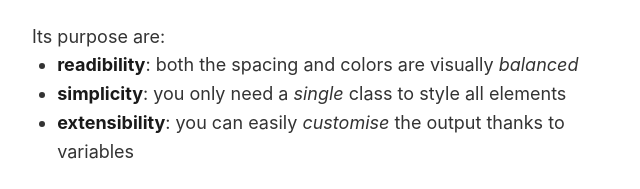
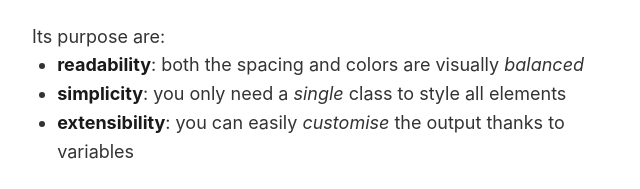
Before and after one commit to jgthms/wysiwyg.css, a website: page docs/index.html in a window 1280 px wide. Shown: the part 762-951 px from the top of the page, 302-942 px from the left. Drawn offline with Linux system fonts and the light colour scheme.

Commit message:
Fix typo: readibility => readability

```diff
--- a/docs/index.html
+++ b/docs/index.html
@@ -72,7 +72,7 @@
       </p>
       <ul>
         <li>
-          <strong>readibility</strong>: both the spacing and colors are visually <em>balanced</em>
+          <strong>readability</strong>: both the spacing and colors are visually <em>balanced</em>
         </li>
         <li>
           <strong>simplicity</strong>: you only need a <em>single</em> class to style all elements
```
Also changed, not shown: README.md.
